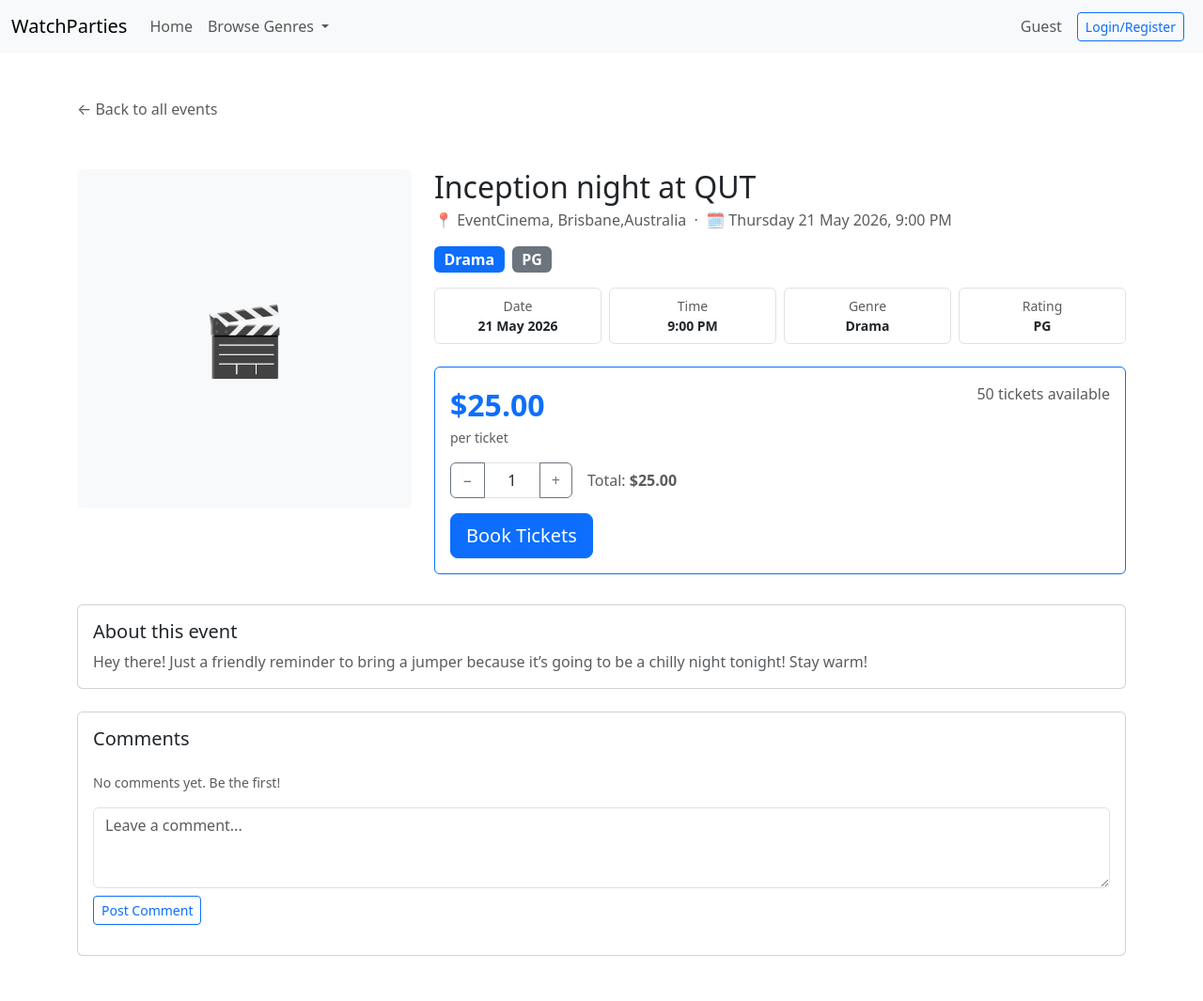
After one commit to honnemi/iab207-a2, a Flask app: page /events/1 in a window 1280 px wide. The commit adds this page. Shown: the whole page at 94% size. Run offline with Flask 3, Linux system fonts and the light colour scheme; some libraries are stand-ins or nearby versions.

Commit message:
added the events in main branch (could not merge)

```diff
--- a/projectfile/website/__init__.py
+++ b/projectfile/website/__init__.py
@@ -47,6 +47,8 @@ def create_app():
     """
     from . import views
     app.register_blueprint(views.main_bp)
+    with app.app_context():
+        db.create_all()
 
     from . import tickets
     app.register_blueprint(tickets.tickets_bp)
--- a/projectfile/website/forms.py
+++ b/projectfile/website/forms.py
@@ -1,6 +1,6 @@
 from flask_wtf import FlaskForm
-from wtforms.fields import TextAreaField, SubmitField, StringField, PasswordField
-from wtforms.validators import InputRequired, Length, Email, EqualTo, Regexp
+from wtforms.fields import TextAreaField, SubmitField, StringField, PasswordField, SelectField, DecimalField, IntegerField
+from wtforms.validators import InputRequired, Length, Email, EqualTo, Regexp, Optional, NumberRange
 from wtforms.widgets import EmailInput
 
 # creates the login information
@@ -26,3 +26,72 @@ class CheckoutForm(FlaskForm):
     expiry = StringField('Expiry', render_kw={"placeholder": "MM/YY"}, validators=[InputRequired(), Regexp(r'^(0[1-9]|1[0-2])\/\d{2}$', message="Format must be MM/YY")])
     cvv = StringField('CVV', render_kw={"placeholder": "Enter 3 or 4-digit security code"}, validators=[InputRequired(), Regexp(r'^\d{3,4}$', message="CVV must be 3 or 4 digits")])
     submit = SubmitField('Complete Payment')
+
+GENRE_CHOICES = [
+    ('', 'Select genre'),
+    ('Action', 'Action'),
+    ('Comedy', 'Comedy'),
+    ('Drama', 'Drama'),
+    ('Horror', 'Horror'),
+    ('Sci-Fi', 'Sci-Fi'),
+    ('Fantasy', 'Fantasy'),
+    ('Romance', 'Romance'),
+    ('Thriller', 'Thriller'),
+    ('Animated', 'Animated'),
+]
+
+RATING_CHOICES = [
+    ('', 'Select rating'),
+    ('G', 'G'),
+    ('PG', 'PG'),
+    ('M', 'M'),
+    ('MA15+', 'MA15+'),
+    ('R18+', 'R18+'),
+]
+
+class EventForm(FlaskForm):
+    title = StringField(
+        "Event Title",
+        validators=[InputRequired(), Length(min=2, max=150)]
+    )
+    description = TextAreaField(
+        "Description",
+        validators=[InputRequired()]
+    )
+    genre = SelectField(
+        "Genre",
+        choices=GENRE_CHOICES,
+        validators=[InputRequired(message="Please select a genre")]
+    )
+    rating = SelectField(
+        "Rating",
+        choices=RATING_CHOICES,
+        validators=[InputRequired(message="Please select a rating")]
+    )
+    ticket_price = DecimalField(
+        "Ticket Price (AUD)",
+        validators=[Optional(), NumberRange(min=0, message="Price must be 0 or more")],
+        places=2
+    )
+    tickets_available = IntegerField(
+        "Tickets Available",
+        validators=[Optional(), NumberRange(min=1, message="Must have at least 1 ticket")]
+    )
+    location = StringField(
+        "Location",
+        validators=[InputRequired()]
+    )
+    date = StringField(
+        "Date & Time",
+        validators=[InputRequired()],
+        render_kw={"type": "datetime-local"}
+    )
+    image = StringField(
+        "Movie Poster URL",
+        validators=[Optional(), Length(max=255)]
+    )
+    submit = SubmitField("Create Event")
+
+class CommentForm(FlaskForm):
+    text = TextAreaField("Comment", validators=[InputRequired(), Length(min=1, max=500)])
+    submit = SubmitField("Post comment")
--- a/projectfile/website/templates/base.html
+++ b/projectfile/website/templates/base.html
@@ -24,10 +24,7 @@
                     <div class="collapse navbar-collapse" id="navbarNavDropdown">
                         <ul class="navbar-nav">
                             <li class="nav-item">
-                                <a class="nav-link" href="#">Home</a>
-                            </li>
-                            <li class="nav-item">
-                                <a class="nav-link" href="#">Events</a>
+                                <a class="nav-link" href="{{url_for('main.view_events')}}">Home</a>
                             </li>
                             <li class="nav-item dropdown">
                                 <a class="nav-link dropdown-toggle" href="#" role="button" data-bs-toggle="dropdown" aria-expanded="false">
--- /dev/null
+++ b/projectfile/website/templates/event_detail.html
@@ -0,0 +1,184 @@
+{% extends "base.html" %}
+{% block content %}
+
+<div class="container mt-5">
+
+    <!-- Back link -->
+    <a href="{{ url_for('main.view_events') }}" class="text-decoration-none text-muted mb-4 d-inline-block">
+        ← Back to all events
+    </a>
+
+    <div class="row g-4 mt-1">
+
+        <!-- Left: Poster -->
+        <div class="col-md-4">
+            {% if event.image %}
+            <img src="{{ event.image }}" alt="{{ event.title }}"
+                 class="img-fluid rounded shadow-sm w-100"
+                 style="max-height: 400px; object-fit: cover;"
+                 onerror="this.style.display='none';this.nextElementSibling.style.display='flex';">
+            <div class="bg-light rounded d-flex align-items-center justify-content-center"
+                 style="height: 360px; font-size: 72px; display: none!important;">🎬</div>
+            {% else %}
+            <div class="bg-light rounded d-flex align-items-center justify-content-center"
+                 style="height: 360px; font-size: 72px;">🎬</div>
+            {% endif %}
+        </div>
+
+        <!-- Right: Details -->
+        <div class="col-md-8">
+            <h2 class="mb-1">{{ event.title }}</h2>
+            <p class="text-muted mb-3">
+                📍 {{ event.location }} &nbsp;·&nbsp;
+                🗓 {{ event.date.strftime('%A %d %B %Y, %-I:%M %p') if event.date else 'Date TBC' }}
+            </p>
+
+            <!-- Badges -->
+            <div class="mb-3">
+                {% if event.genre %}
+                <span class="badge bg-primary me-1 fs-6">{{ event.genre }}</span>
+                {% endif %}
+                {% if event.rating %}
+                <span class="badge bg-secondary fs-6">{{ event.rating }}</span>
+                {% endif %}
+            </div>
+
+            <!-- Meta row -->
+            <div class="row g-2 mb-4">
+                <div class="col-6 col-md-3">
+                    <div class="border rounded p-2 text-center">
+                        <div class="text-muted small">Date</div>
+                        <div class="fw-semibold small">{{ event.date.strftime('%d %b %Y') if event.date else 'TBC' }}</div>
+                    </div>
+                </div>
+                <div class="col-6 col-md-3">
+                    <div class="border rounded p-2 text-center">
+                        <div class="text-muted small">Time</div>
+                        <div class="fw-semibold small">{{ event.date.strftime('%-I:%M %p') if event.date else 'TBC' }}</div>
+                    </div>
+                </div>
+                <div class="col-6 col-md-3">
+                    <div class="border rounded p-2 text-center">
+                        <div class="text-muted small">Genre</div>
+                        <div class="fw-semibold small">{{ event.genre if event.genre else '—' }}</div>
+                    </div>
+                </div>
+                <div class="col-6 col-md-3">
+                    <div class="border rounded p-2 text-center">
+                        <div class="text-muted small">Rating</div>
+                        <div class="fw-semibold small">{{ event.rating if event.rating else '—' }}</div>
+                    </div>
+                </div>
+            </div>
+
+            <!-- Ticket box -->
+            <div class="card border-primary mb-4">
+                <div class="card-body">
+                    <div class="d-flex justify-content-between align-items-start mb-3">
+                        <div>
+                            <div class="fs-2 fw-bold text-primary">
+                                {% if event.ticket_price %}${{ "%.2f"|format(event.ticket_price) }}{% else %}Free{% endif %}
+                            </div>
+                            <div class="text-muted small">per ticket</div>
+                        </div>
+                        <div class="text-end">
+                            {% if event.tickets_available and event.tickets_available > 0 %}
+                                {% if event.tickets_available < 10 %}
+                                <span class="text-warning fw-semibold">⚠ Only {{ event.tickets_available }} left!</span>
+                                {% else %}
+                                <span class="text-muted">{{ event.tickets_available }} tickets available</span>
+                                {% endif %}
+                            {% else %}
+                                <span class="text-danger fw-semibold">Sold out</span>
+                            {% endif %}
+                        </div>
+                    </div>
+
+                    {% if event.tickets_available and event.tickets_available > 0 %}
+                    <!-- Quantity selector -->
+                    <div class="d-flex align-items-center gap-3 mb-3">
+                        <div class="input-group" style="width: 130px;">
+                            <button class="btn btn-outline-secondary" type="button" onclick="changeQty(-1)">−</button>
+                            <input type="text" class="form-control text-center" id="qty" value="1" readonly>
+                            <button class="btn btn-outline-secondary" type="button" onclick="changeQty(1)">+</button>
+                        </div>
+                        <span class="text-muted">
+                            Total: <strong id="total">
+                                {% if event.ticket_price %}${{ "%.2f"|format(event.ticket_price) }}{% else %}Free{% endif %}
+                            </strong>
+                        </span>
+                    </div>
+                    <div>
+                        <a href="{{ url_for('tickets.show_tickets')}}" class="btn btn-primary btn-lg">Book Tickets</a>
+                    </div>
+
+                    <script>
+                        var price = {{ (event.ticket_price | float) if event.ticket_price else 0 }};
+                        var max = {{ event.tickets_available if event.tickets_available else 0 }};
+                        var qty = 1;
+                        function changeQty(delta) {
+                            qty = Math.max(1, Math.min(max, qty + delta));
+                            document.getElementById('qty').value = qty;
+                            document.getElementById('total').textContent = price === 0 ? 'Free' : '$' + (qty * price).toFixed(2);
+                        }
+                    </script>
+
+                    {% else %}
+                    <div class="d-grid">
+                        <button class="btn btn-secondary btn-lg" disabled>Sold Out</button>
+                    </div>
+                    {% endif %}
+                </div>
+            </div>
+        </div>
+    </div>
+
+    <!-- Description -->
+    <div class="row mt-2">
+        <div class="col-12">
+            <div class="card mb-4">
+                <div class="card-body">
+                    <h5 class="card-title">About this event</h5>
+                    <p class="card-text text-muted">{{ event.description }}</p>
+                </div>
+            </div>
+        </div>
+    </div>
+
+    <!-- Comments -->
+    <div class="row">
+        <div class="col-12">
+            <div class="card mb-5">
+                <div class="card-body">
+                    <h5 class="card-title mb-4">Comments</h5>
+
+                    {% if event.comments %}
+                        {% for comment in event.comments %}
+                        <div class="border-bottom pb-3 mb-3">
+                            <div class="fw-semibold small mb-1">
+                                {{ comment.user.name if comment.user else 'Anonymous' }}
+                            </div>
+                            <p class="text-muted small mb-0">{{ comment.text }}</p>
+                        </div>
+                        {% endfor %}
+                    {% else %}
+                        <p class="text-muted small">No comments yet. Be the first!</p>
+                    {% endif %}
+
+                    <!-- Add comment -->
+                    <form method="POST" action="{{ url_for('main.add_comment', event_id=event.id) }}" class="mt-3">
+                        {{ comment_form.hidden_tag() }}
+                        <div class="mb-2">
+                            <textarea class="form-control" name="text" rows="3"
+                                      placeholder="Leave a comment..."></textarea>
+                        </div>
+                        <button type="submit" class="btn btn-outline-primary btn-sm">Post Comment</button>
+                    </form>
+                </div>
+            </div>
+        </div>
+    </div>
+
+</div>
+
+{% endblock %}
--- a/projectfile/website/views.py
+++ b/projectfile/website/views.py
@@ -1,9 +1,12 @@
-from flask import Blueprint, render_template
-from . forms import LoginForm, RegisterForm
+from flask import Blueprint, render_template, redirect, url_for, request, flash
+from . forms import LoginForm, RegisterForm, EventForm, CommentForm
+from . models import Event
+from . import db
+from datetime import datetime
 
 main_bp = Blueprint('main', __name__)
 
-@main_bp.route('/')
+@main_bp.route('/index')
 def index():
     return '<h1>Starter code for assignment 3<h1>'
 
@@ -16,3 +19,63 @@ def login_testing():
 def register_testing():
     form = RegisterForm()
     return render_template('user.html', form = form, heading = 'Register')
+
+@main_bp.route('/events/create', methods=['GET', 'POST'])
+def create_event():
+    form = EventForm()
+
+    if form.validate_on_submit():
+        # Parse the datetime-local string into a Python datetime
+        date_str = form.date.data
+        try:
+            event_date = datetime.strptime(date_str, '%Y-%m-%dT%H:%M')
+        except (ValueError, TypeError):
+            event_date = None
+
+        event = Event(
+            title=form.title.data,
+            description=form.description.data,
+            genre=form.genre.data,
+            rating=form.rating.data,
+            ticket_price=float(form.ticket_price.data) if form.ticket_price.data else None,
+            tickets_available=form.tickets_available.data,
+            location=form.location.data,
+            date=event_date,
+            image=form.image.data or None,
+        )
+        db.session.add(event)
+        db.session.commit()
+        flash('Event created successfully!')
+        return redirect(url_for('main.view_events'))
+
+    return render_template('events.html', form=form)
+
+@main_bp.route('/')
+def view_events():
+    genre_filter = request.args.get('genre')
+
+    if genre_filter:
+        events = Event.query.filter_by(genre=genre_filter).all()
+    else:
+        events = Event.query.all()
+
+    return render_template('view_events.html', events=events)
+
+@main_bp.route('/events/<int:event_id>')
+def event_detail(event_id):
+    event = Event.query.get_or_404(event_id)
+    comment_form = CommentForm()
+    return render_template('event_detail.html', event=event, comment_form=comment_form)
+
+@main_bp.route('/events/<int:event_id>/comment', methods=['POST'])
+def add_comment(event_id):
+    event = Event.query.get_or_404(event_id)
+    text = request.form.get('text', '').strip()
+    if text:
+        comment = comment(text=text, event_id=event.id)
+        db.session.add(comment)
+        db.session.commit()
+        flash('Comment posted!')
+    else:
+        flash('Comment cannot be empty.')
+    return redirect(url_for('main.event_detail', event_id=event_id))
```
Also changed, not shown: projectfile/website/models.py (+38 -2 lines), projectfile/website/templates/events.html (added, +109 -0 lines), projectfile/website/templates/view_events.html (added, +97 -0 lines), projectfile/instance/sitedata.sqlite (added).
